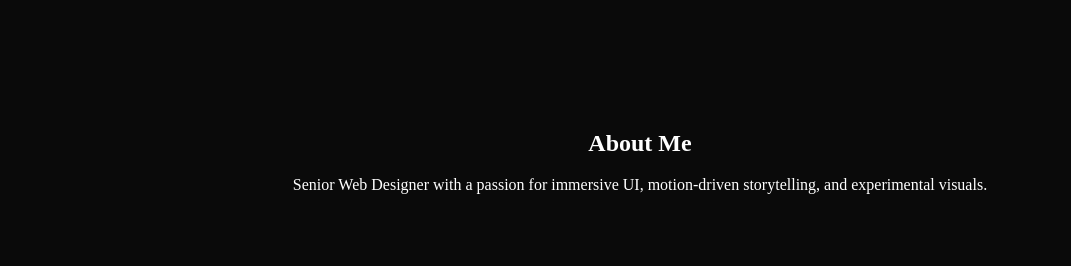
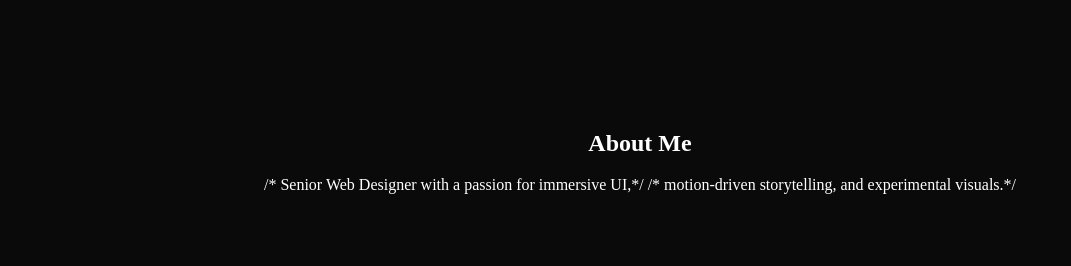
Before and after one commit to niceotter/webdesign_practice2, a Next.js app: page / in a window 1280 px wide. Shown: the part 1048-1314 px from the top of the page, without its empty margins (0-1071 px from the left). Built offline with nearby package versions, Linux system fonts and the light colour scheme.

Commit message:
Update page.tsx

```diff
--- a/app/page.tsx
+++ b/app/page.tsx
@@ -16,8 +16,8 @@ export default function Home() {
         <div className="max-w-3xl text-center space-y-4 fade">
           <h2 className="text-4xl font-bold text-neonPurple">About Me</h2>
           <p className="text-gray-300">
-            Senior Web Designer with a passion for immersive UI,
-            motion-driven storytelling, and experimental visuals.
+/*            Senior Web Designer with a passion for immersive UI,*/
+/*            motion-driven storytelling, and experimental visuals.*/
           </p>
         </div>
       </section>
```
